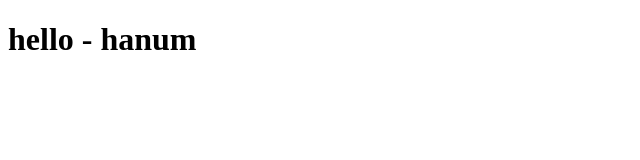
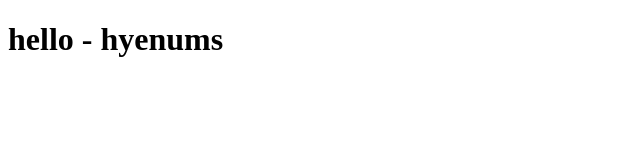
Before and after one commit to drhanum/latihan-github, a plain HTML site: page index.html in a window 1280 px wide. Shown: the full height of the page, 0-640 px from the left. Drawn offline with Linux system fonts and the light colour scheme.

Commit message:
Change Message "Berisik"

```diff
--- a/index.html
+++ b/index.html
@@ -6,6 +6,6 @@
     <title>hanum</title>
 </head>
 <body>
-    <h1>hello - hanum</h1>
+    <h1>hello - hyenums</h1>
 </body>
 </html>
```
